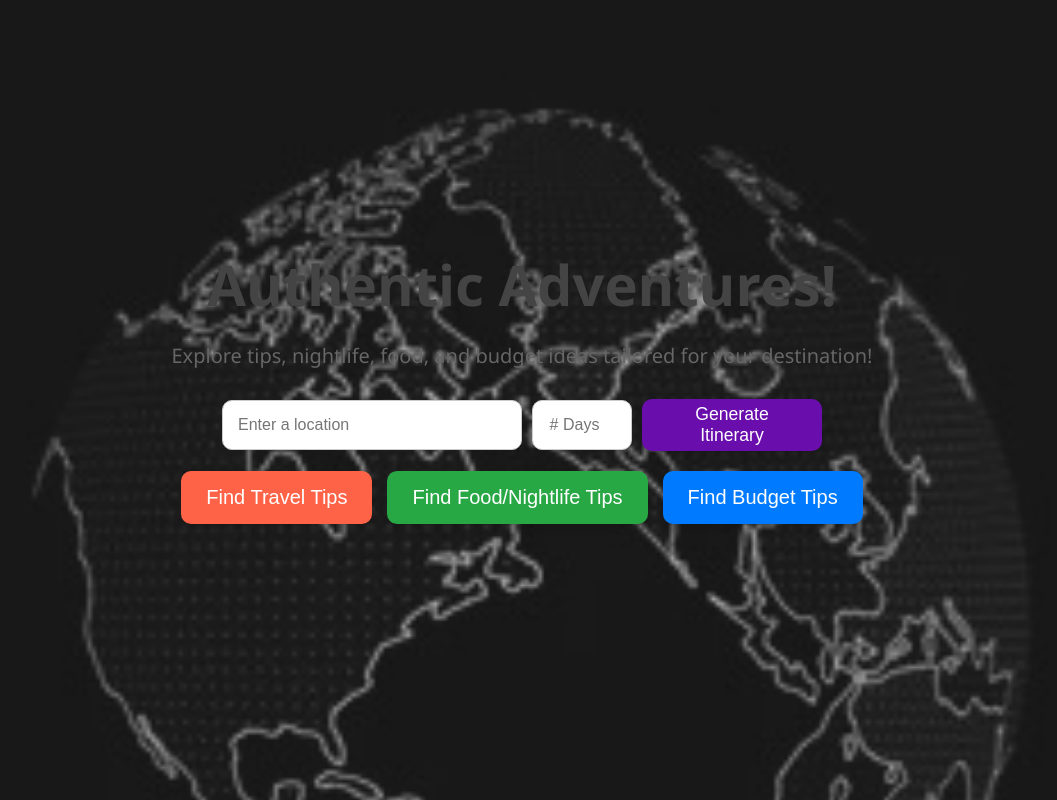
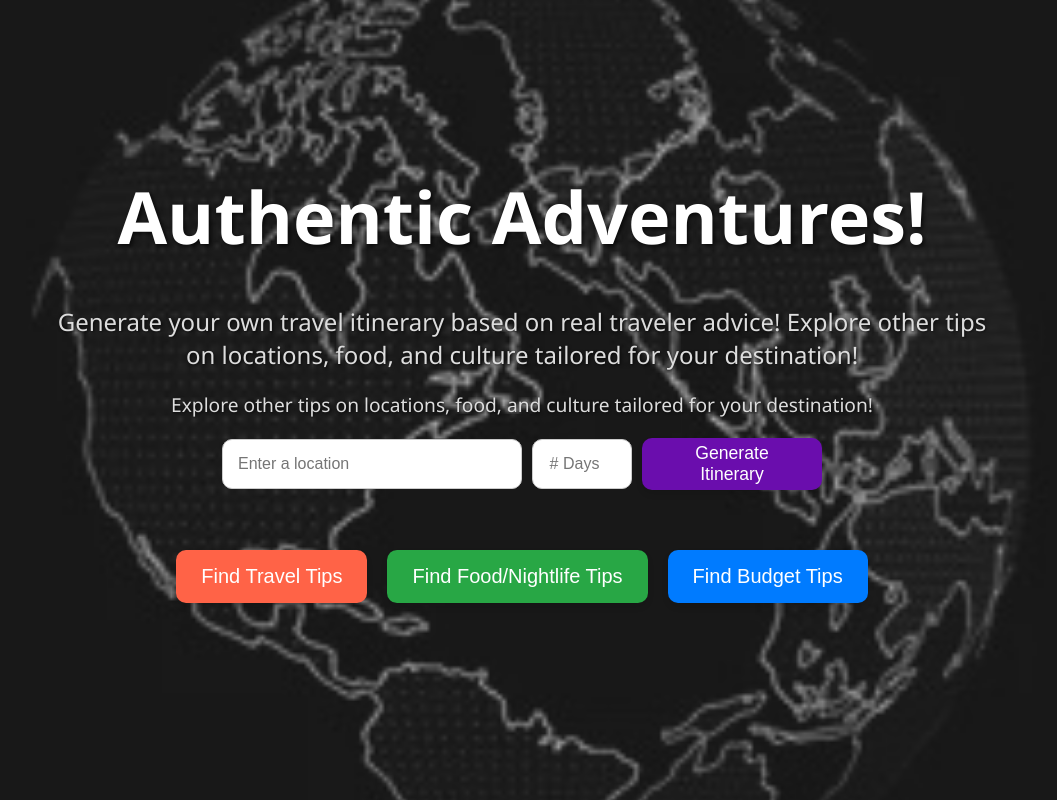
Before and after one commit to jexpearce/jex, a Flask app: page / in a window 1280 px wide. Shown: the whole page, without its empty margins (118-1175 px from the left). Run offline with Flask 3, Linux system fonts and the light colour scheme.

Commit message:
big html css change

```diff
--- a/server.py
+++ b/server.py
@@ -11,7 +11,6 @@ import openai
 import os
 from openai import OpenAI
 
-# OpenAI Client Initialization
 client = OpenAI(
     project='proj_Ae4DRM4LfOvsBwmuXUvqZwPr',
     api_key=os.environ.get("OPENAI_API_KEY"),
@@ -28,13 +27,13 @@ limiter.init_app(app)
 def serve_frontend():
     return send_from_directory("templates", "newidea.html")
 
-# Helper function for fetching and filtering Reddit posts
+
 def fetch_reddit_posts(query, search_type):
     google_headers = {"User-Agent": "AuthenticTravelApp/0.1"}
     current_time = time.time()
     eight_years_in_seconds = 8 * 365 * 24 * 60 * 60
 
-    # Keywords and filters for different search types
+    #keywords
     if search_type == "food":
         keywords = [
             "food", "restaurants", "bar", "nightlife", "pubs", "local dishes",
@@ -45,7 +44,7 @@ def fetch_reddit_posts(query, search_type):
             "budget", "cheap", "affordable", "hostel", "free",
             "money-saving", "backpack", "deal", "cheap eats", "money"
         ]
-    else:  # Default to travel
+    else:
         keywords = [
             "itinerary", "guide", "things to do", "trip", "recommendations",
             "hidden gems", "attractions", "adventures", "must-see", "excursions"
@@ -66,7 +65,7 @@ def fetch_reddit_posts(query, search_type):
             and current_time - post.get("created_utc", current_time) <= eight_years_in_seconds
         ]
 
-    # Fetching posts from general travel-related subreddits
+
     general_subreddits = ["travel", "solotravel", "travelnopics"]
     keywords_query = ' OR '.join(f'"{kw}"' for kw in keywords)
     general_search_query = f'title:"{query}" ({keywords_query})'
@@ -80,8 +79,8 @@ def fetch_reddit_posts(query, search_type):
     except requests.exceptions.RequestException:
         pass
 
-    # Filter posts and return the results
-    return filter_posts(general_posts)[:12]  # Limit to top 12 posts
+
+    return filter_posts(general_posts)[:12]
 
 @app.route("/search", methods=["GET"])
 @limiter.limit("8 per minute")
@@ -94,7 +93,7 @@ def search():
 
         posts = fetch_reddit_posts(query, search_type)
 
-        # Enrich posts with comments
+
         headers = {"User-Agent": "AuthenticTravelApp/0.1"}
         for post in posts:
             post_id = post.get("id")
@@ -150,7 +149,7 @@ def summarize():
                 content += "Comments:\n" + "\n".join(f"- {comment}" for comment in comments) + "\n"
             content += "\n"
 
-        # Original search-type specific instructions
+
         if search_type == "travel":
             instruction = (
                 "Analyze the posts and comments provided and provide max 10 bullet points with the best things to do and see ONLY IN THE SPECIFIED AREA, with MAX 1000 characters TOTAL (no #,* characters)."
@@ -170,7 +169,6 @@ def summarize():
         else:
             return jsonify({"error": "Invalid search type provided."}), 400
 
-        # Use OpenAI to generate the summary
         response = client.chat.completions.create(
             model="gpt-4o-mini",
             messages=[
@@ -188,7 +186,7 @@ def summarize():
         return jsonify({"error": str(e)}), 500
 
 
-# NEW ROUTE: Generate 'n'-day itinerary
+
 @app.route("/generate_itinerary", methods=["POST"])
 def generate_itinerary():
     try:
@@ -199,7 +197,6 @@ def generate_itinerary():
         if not query or not days:
             return jsonify({"error": "Location and number of days are required."}), 400
 
-        # Retrieve cached posts if query matches
         cached_query = session.get("cached_query")
         cached_posts = session.get("cached_posts")
         if cached_query == query and cached_posts:
@@ -207,7 +204,7 @@ def generate_itinerary():
         else:
             posts = fetch_reddit_posts(query, "travel")
 
-            # Enrich posts with comments
+
             headers = {"User-Agent": "AuthenticTravelApp/0.1"}
             for post in posts:
                 post_id = post.get("id")
@@ -232,11 +229,10 @@ def generate_itinerary():
                 except requests.exceptions.RequestException:
                     post["top_comments"] = []
 
-            # Cache the query and posts
             session["cached_query"] = query
             session["cached_posts"] = posts
 
-        # Create content for AI
+
         content = ""
         for post in posts:
             title = post.get("title", "")
@@ -250,17 +246,15 @@ def generate_itinerary():
                 content += "Comments:\n" + "\n".join(f"- {comment}" for comment in comments) + "\n"
             content += "\n"
 
-        # Instruction for AI
         instruction = (
             f"Using the following posts and comments only, create a {days}-day travel itinerary for {query}, maximum 800 characters (and no #,* characters)."
             " For each day, recommend specific activities, locations, or experiences based on the posts and comments details only. If there is limited info, feel free to supplement with logical suggestions."
             " Keep the language simple, avoid overly large or convoluted words, and spread activities logically across all days where possible."
-            " Format the itinerary clearly with line breaks and bullet points. For example:"
+            " Format the itinerary clearly with line breaks and bullet points. Do a line break after EVERY day of the itinerary generated. For example:"
             "'Day 1:' followed by a line break, then use '- Activity 1', line break, '- Activity 2', and so on for each day. Repeat this format for subsequent days."
             " Start by saying '<n>-day itinerary in <location>', and do NOT add a summary of the area or how to get there (e.g., from the airport)."
         )
 
-        # Use OpenAI to generate the itinerary
         response = client.chat.completions.create(
             model="gpt-4o-mini",
             messages=[
@@ -280,5 +274,5 @@ def generate_itinerary():
 
 
 if __name__ == "__main__":
-    port = int(os.environ.get("PORT", 5001))  # Default local port
+    port = int(os.environ.get("PORT", 5001))
     app.run(host="0.0.0.0", port=port)
--- a/static/newidea.css
+++ b/static/newidea.css
@@ -8,8 +7,9 @@
 html, body {
     height: 100%;
     font-family: 'Segoe UI', Tahoma, Geneva, Verdana, sans-serif;
-    background: url('/static/world_study/world.jpg') repeat;
+    background: url('/static/world.jpg') repeat;
     background-size: cover;
+    background-position: center -180px;
     color: #333;
     overflow-y: auto;
 }
@@ -24,6 +24,7 @@ html, body {
     justify-content: center;
     align-items: center;
     min-height: 100vh;
+    top: 20vh;
 }
 
 .results-shown .content {
@@ -33,15 +34,23 @@ html, body {
 }
 
 .content h1 {
-    font-size: 3.5em;
-    margin-bottom: 20px;
-    color: #444;
+    font-size: 4.5em;
+    margin-bottom: 40px;
+    color: #ffffff;
+    text-shadow: 2px 2px 4px rgba(0, 0, 0, 0.7);
 }
 
 .subheading {
-    font-size: 1.25em;
-    color: #666;
-    margin-bottom: 30px;
+    color: #dddddd;
+    font-size: 1.5em;
+    margin-bottom: 20px;
+    text-shadow: 1px 1px 3px rgba(0, 0, 0, 0.7);
+}
+.subheading2 {
+    color: #dddddd;
+    font-size: 1.2em;
+    margin-bottom: 20px;
+    text-shadow: 1px 1px 3px rgba(0, 0, 0, 0.7);
 }
 
 /* Input and Buttons */
@@ -60,6 +69,7 @@ html, body {
     gap: 10px;
     width: 100%;
     max-width: 600px;
+    margin-bottom: 30px;
 }
 
 .input-container input {
@@ -78,8 +88,9 @@ html, body {
 
 .buttons-container {
     display: flex;
+    margin-top: 10px;
     justify-content: center;
-    gap: 15px;
+    gap: 20px;
 }
 
 .search-box button {
--- a/static/newidea.js
+++ b/static/newidea.js
@@ -2,16 +2,15 @@ document.addEventListener("DOMContentLoaded", () => {
   const searchButton = document.getElementById("search-button");
   const foodButton = document.getElementById("food-button");
   const budgetButton = document.getElementById("budget-button");
-  const itineraryButton = document.getElementById("itinerary-button"); // New itinerary button
+  const itineraryButton = document.getElementById("itinerary-button");
   const locationInput = document.getElementById("location-input");
   const daysInput = document.getElementById("days-input");
   const resultsDiv = document.getElementById("results");
   const body = document.body;
 
-  // Centralized function for rendering posts with Show Post/Comments functionality
   const renderPosts = (posts) => {
     const postList = document.getElementById("post-list");
-    postList.innerHTML = ""; // Clear previous posts
+    postList.innerHTML = "";
 
     posts.forEach((post) => {
       const title = post.title;
@@ -118,7 +117,7 @@ document.addEventListener("DOMContentLoaded", () => {
         resultsDiv.innerHTML = "<p>No results found.</p>";
       } else {
         resultsDiv.innerHTML = `
-          <h2>Top Posts:</h2>
+          <h2 style="color: white;">Top Posts:</h2>
           <button id="generate-summary">Generate Summary</button>
           <div id="summary-output"></div>
           <ul id='post-list'></ul>
@@ -126,7 +125,7 @@ document.addEventListener("DOMContentLoaded", () => {
         const generateSummaryButton =
           document.getElementById("generate-summary");
 
-        renderPosts(posts); // Use the centralized rendering function
+        renderPosts(posts);
 
         generateSummaryButton.addEventListener("click", async () => {
           try {
@@ -155,7 +154,7 @@ document.addEventListener("DOMContentLoaded", () => {
       }
     } catch (error) {
       console.error(error);
-      resultsDiv.innerHTML = `<p>Failed to fetch data: ${error.message}</p>`;
+      resultsDiv.innerHTML = `<p style="color: white;">Failed to fetch data: ${error.message}</p>`;
     }
   };
 
@@ -182,16 +181,16 @@ document.addEventListener("DOMContentLoaded", () => {
       const { itinerary, posts } = await response.json();
 
       resultsDiv.innerHTML = `
-        <h2>Your ${days}-Day Itinerary:</h2>
+        <h2 style="color: white;">Your ${days}-Day Itinerary:</h2>
         <div id="itinerary-output">${itinerary}</div>
-        <h2>Top Posts:</h2>
+        <h2 style="color: white;">Top Posts:</h2>
         <ul id='post-list'></ul>
       `;
 
-      renderPosts(posts); // Use the centralized rendering function
+      renderPosts(posts);
     } catch (error) {
       console.error(error);
-      resultsDiv.innerHTML = `<p>Failed to generate itinerary: ${error.message}</p>`;
+      resultsDiv.innerHTML = `<p style="color: white;">Failed to generate itinerary: ${error.message}</p>`;
     }
   };
 
--- a/templates/newidea.html
+++ b/templates/newidea.html
@@ -14,7 +14,12 @@
     <div class="content">
       <h1>Authentic Adventures!</h1>
       <p class="subheading">
-        Explore tips, nightlife, food, and budget ideas tailored for your
+        Generate your own travel itinerary based on real traveler advice!
+        Explore other tips on locations, food, and culture tailored for your
+        destination!
+      </p>
+      <p class="subheading2">
+        Explore other tips on locations, food, and culture tailored for your
         destination!
       </p>
       <div class="search-box">
```
Also changed, not shown: other parts of static/newidea.css (+33 -10 lines).
